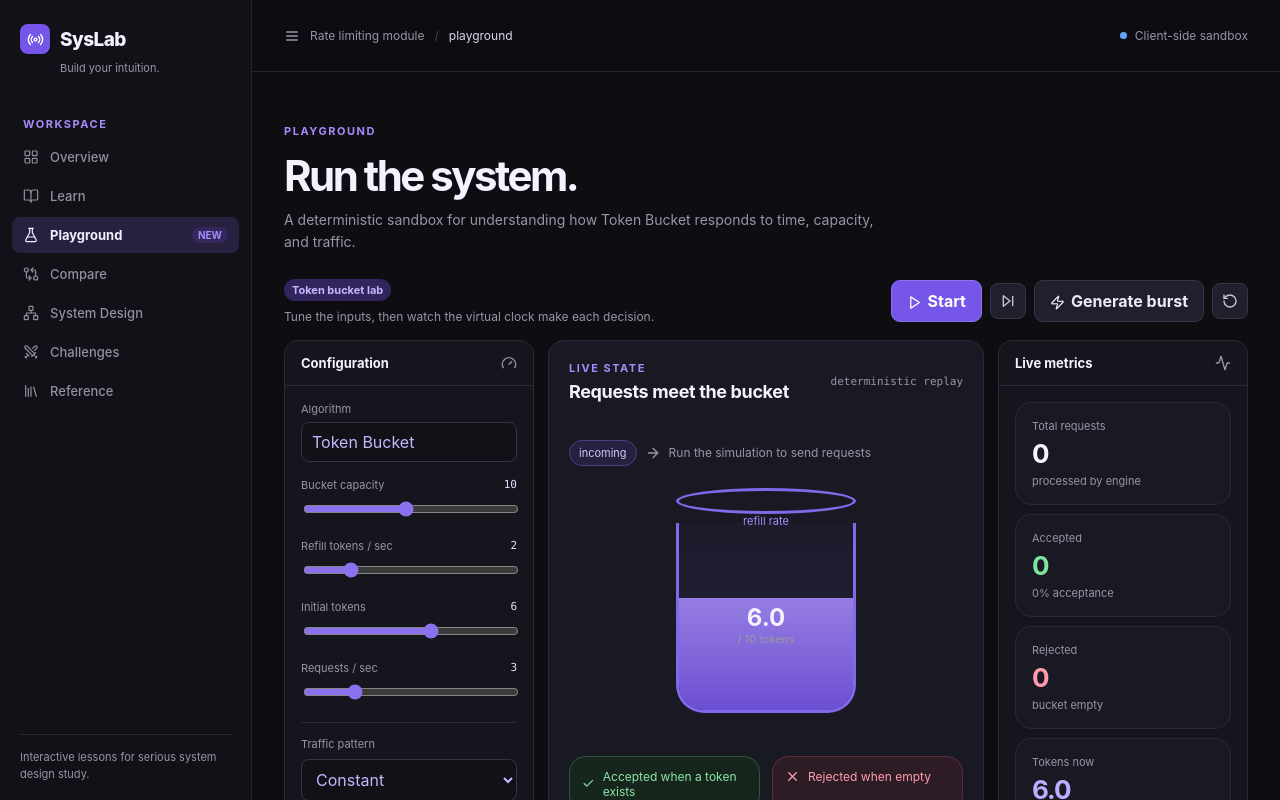
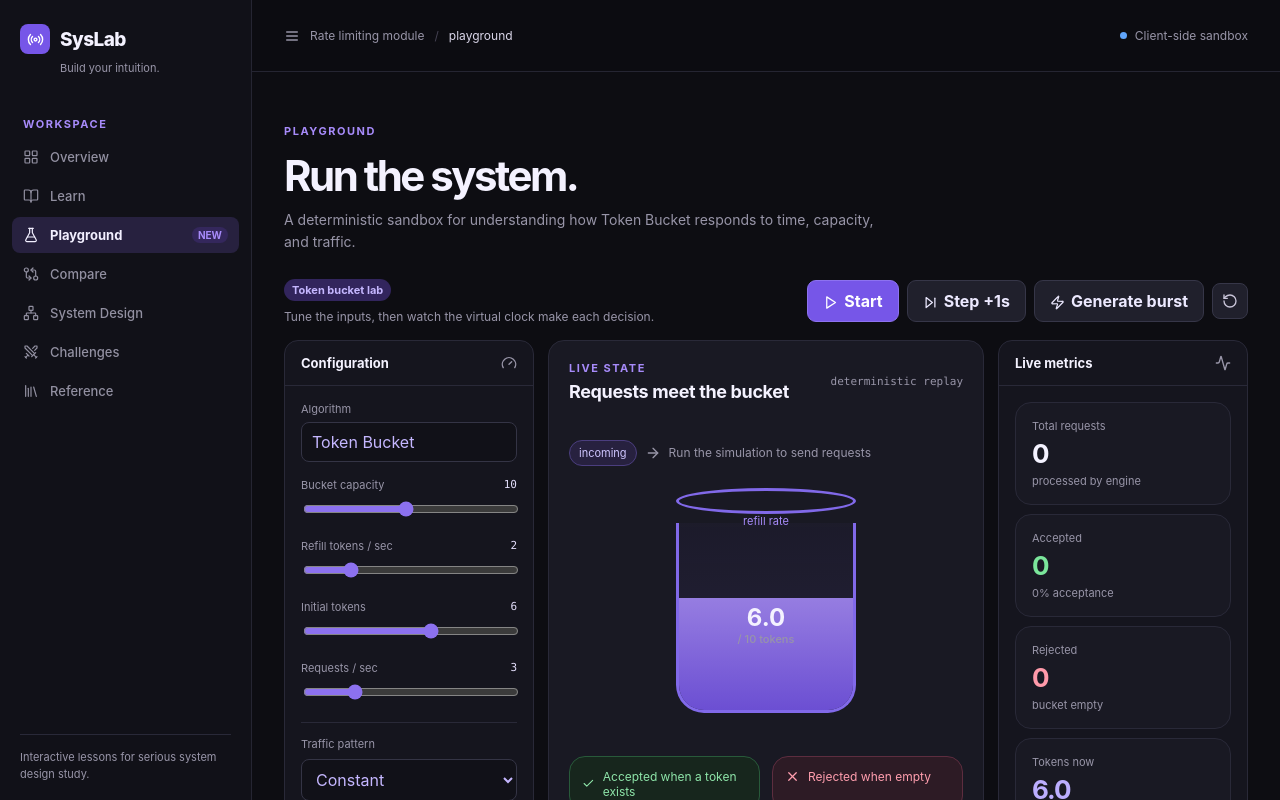
Before and after one commit to coderashhar/syslab, a Next.js app: page /playground in a window 1280 px wide. Shown: the top 800 px of the page. Built offline with nearby package versions, Linux system fonts and the light colour scheme.

Commit message:
feat: add one second teaching step

```diff
--- a/src/components/simulator/SimulationControls.jsx
+++ b/src/components/simulator/SimulationControls.jsx
@@ -3,5 +3,5 @@
 import { Pause, Play, RotateCcw, SkipForward, Zap } from "lucide-react";
 
 export default function SimulationControls({ running, run, pause, reset, step, burst }) {
-  return <div style={{ display: "flex", alignItems: "center", gap: 8, flexWrap: "wrap" }}><button className="btn-primary" onClick={running ? pause : run}>{running ? <Pause size={15} style={{ verticalAlign: "-3px", marginRight: 6 }} /> : <Play size={15} style={{ verticalAlign: "-3px", marginRight: 6 }} />}{running ? "Pause" : "Start"}</button><button className="icon-btn" onClick={() => step({ elapsed: .5 })} aria-label="Step forward"><SkipForward size={16} /></button><button className="btn-secondary" onClick={() => burst(6)}><Zap size={15} style={{ verticalAlign: "-3px", marginRight: 6 }} />Generate burst</button><button className="icon-btn" onClick={reset} aria-label="Reset simulation"><RotateCcw size={16} /></button></div>;
+  return <div style={{ display: "flex", alignItems: "center", gap: 8, flexWrap: "wrap" }}><button className="btn-primary" onClick={running ? pause : run}>{running ? <Pause size={15} style={{ verticalAlign: "-3px", marginRight: 6 }} /> : <Play size={15} style={{ verticalAlign: "-3px", marginRight: 6 }} />}{running ? "Pause" : "Start"}</button><button className="btn-secondary" onClick={() => step({ elapsed: 1 })} aria-label="Step forward one second" title="Advance the virtual clock by one second"><SkipForward size={15} style={{ verticalAlign: "-3px", marginRight: 6 }} />Step +1s</button><button className="btn-secondary" onClick={() => burst(6)}><Zap size={15} style={{ verticalAlign: "-3px", marginRight: 6 }} />Generate burst</button><button className="icon-btn" onClick={reset} aria-label="Reset simulation" title="Reset simulation"><RotateCcw size={16} /></button></div>;
 }
```
Also changed, not shown: 1 other file (tests, documents, lock files or other folders).
